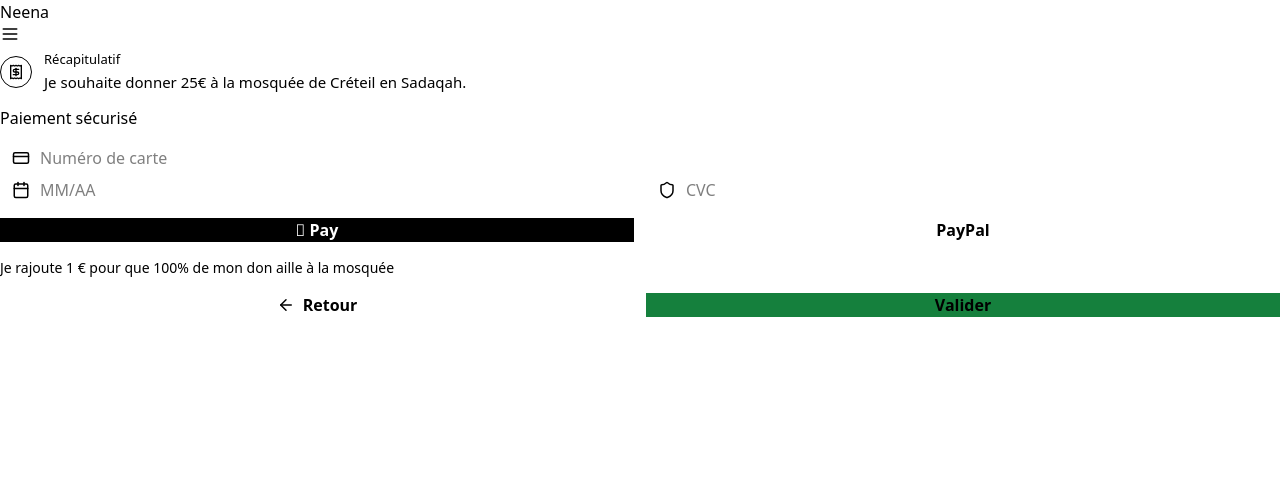
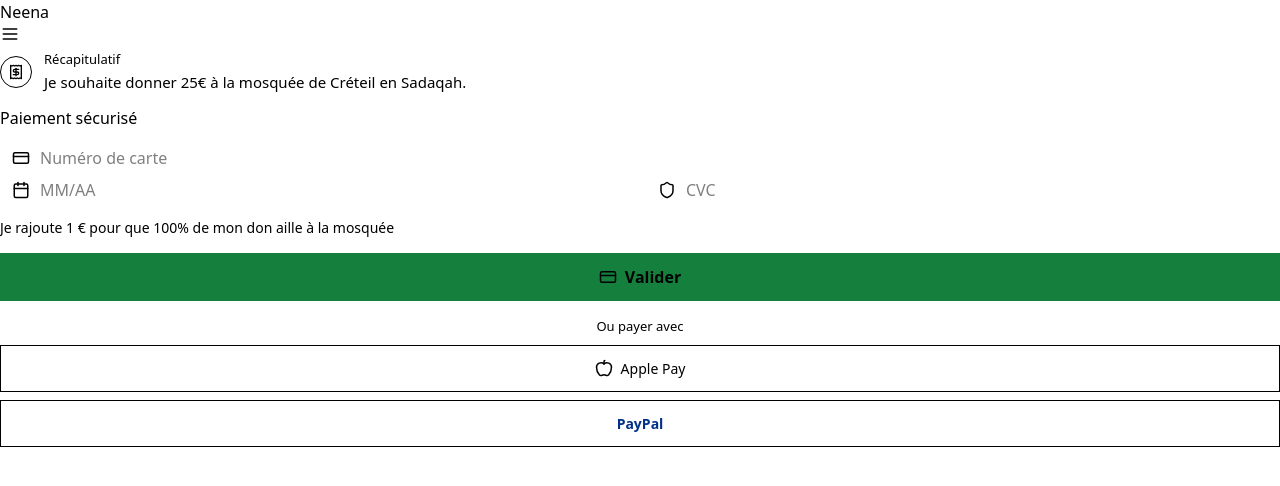
Before and after one commit to chaaaady/NeenaV3, a Next.js app: page /step-payment in a window 1280 px wide. Shown: the top 486 px of the page. Built offline with nearby package versions, Linux system fonts and the light colour scheme.

Commit message:
feat: Réorganiser la page de paiement - Apple Pay et PayPal en dessous de Valider

```diff
--- a/src/app/(don)/step-payment/page.tsx
+++ b/src/app/(don)/step-payment/page.tsx
@@ -3,16 +3,13 @@
 import { useState, useRef, useMemo } from "react";
 import { useFormContext } from "react-hook-form";
 import { useRouter } from "next/navigation";
-import { ArrowLeft } from "lucide-react";
 import { AppBar, Input, SideMenu, MosqueSelectorModal } from "@/components";
 import { Switch } from "@/components/Switch";
-import { ApplePayButton } from "@/components/ApplePayButton";
-import { PayPalButton } from "@/components/PayPalButton";
 import { DonationFormValues } from "@/lib/schema";
 import { useDonationFlow } from "@/features/donation/useDonationFlow";
 import { formatEuro } from "@/lib/currency";
 import { buildDonationSummary } from "@/features/donation/summary";
-import { Receipt, CreditCard, Calendar, Shield } from "lucide-react";
+import { Receipt, CreditCard, Calendar, Shield, Apple } from "lucide-react";
 
 export default function StepPaymentPage() {
   const form = useFormContext<DonationFormValues>();
@@ -68,7 +65,7 @@ export default function StepPaymentPage() {
               </div>
             </div>
 
-            {/* Section carte bancaire et autres paiements */}
+            {/* Section carte bancaire */}
             <div className="section-box space-y-2">
               <Input
                 value={values.cardNumber}
@@ -100,10 +97,6 @@ export default function StepPaymentPage() {
                   pattern="[0-9]*"
                 />
               </div>
-              <div className="grid grid-cols-2 gap-3 pt-2">
-                <ApplePayButton />
-                <PayPalButton label="PayPal" variant="brand" />
-              </div>
             </div>
 
             {/* Couvrir les frais */}
@@ -118,24 +111,30 @@ export default function StepPaymentPage() {
               </div>
             </div>
 
-            {/* Actions */}
+            {/* Bouton Valider en pleine largeur */}
             <div className="pt-0">
-              <div className="grid grid-cols-2 gap-3"> {/* Changed to grid for Retour button */}
-                <button
-                  onClick={() => router.push("/step-personal-v2")} // Navigate back to personal V2
-                  className="btn-secondary pressable w-full text-[16px] font-[700] focus-visible:outline-none flex items-center justify-center gap-2"
-                >
-                  <ArrowLeft size={18} />
-                  Retour
-                </button>
               <button
                 onClick={handleSubmit}
                 data-variant="success"
                 ref={donateBtnRef}
-                  className="btn-primary pressable w-full text-[16px] font-[700] disabled:opacity-40 disabled:cursor-not-allowed flex items-center justify-center gap-2"
+                className="btn-primary pressable w-full text-[16px] font-[700] disabled:opacity-40 disabled:cursor-not-allowed flex items-center justify-center gap-2 py-3"
                 style={{ background: '#15803D' }}
               >
+                <CreditCard size={18} />
                 Valider
+              </button>
+            </div>
+
+            {/* Options de paiement alternatives */}
+            <div className="space-y-2">
+              <div className="text-[13px] text-[var(--text-muted)] text-center">Ou payer avec</div>
+              <div className="space-y-2">
+                <button className="w-full py-3 px-4 rounded-12 bg-[var(--surface-2)] border border-[var(--border)] flex items-center justify-center gap-2 text-[14px] font-[500] text-[var(--text-soft)] hover:bg-[var(--surface-2)] transition-colors">
+                  <Apple size={18} />
+                  <span>Apple Pay</span>
+                </button>
+                <button className="w-full py-3 px-4 rounded-12 bg-[var(--surface-2)] border border-[var(--border)] flex items-center justify-center gap-2 text-[14px] font-[500] text-[var(--text-soft)] hover:bg-[var(--surface-2)] transition-colors">
+                  <span className="text-[#003087] font-[600]">PayPal</span>
                 </button>
               </div>
             </div>
```
Lines whose indentation alone changed are shown as unchanged.
